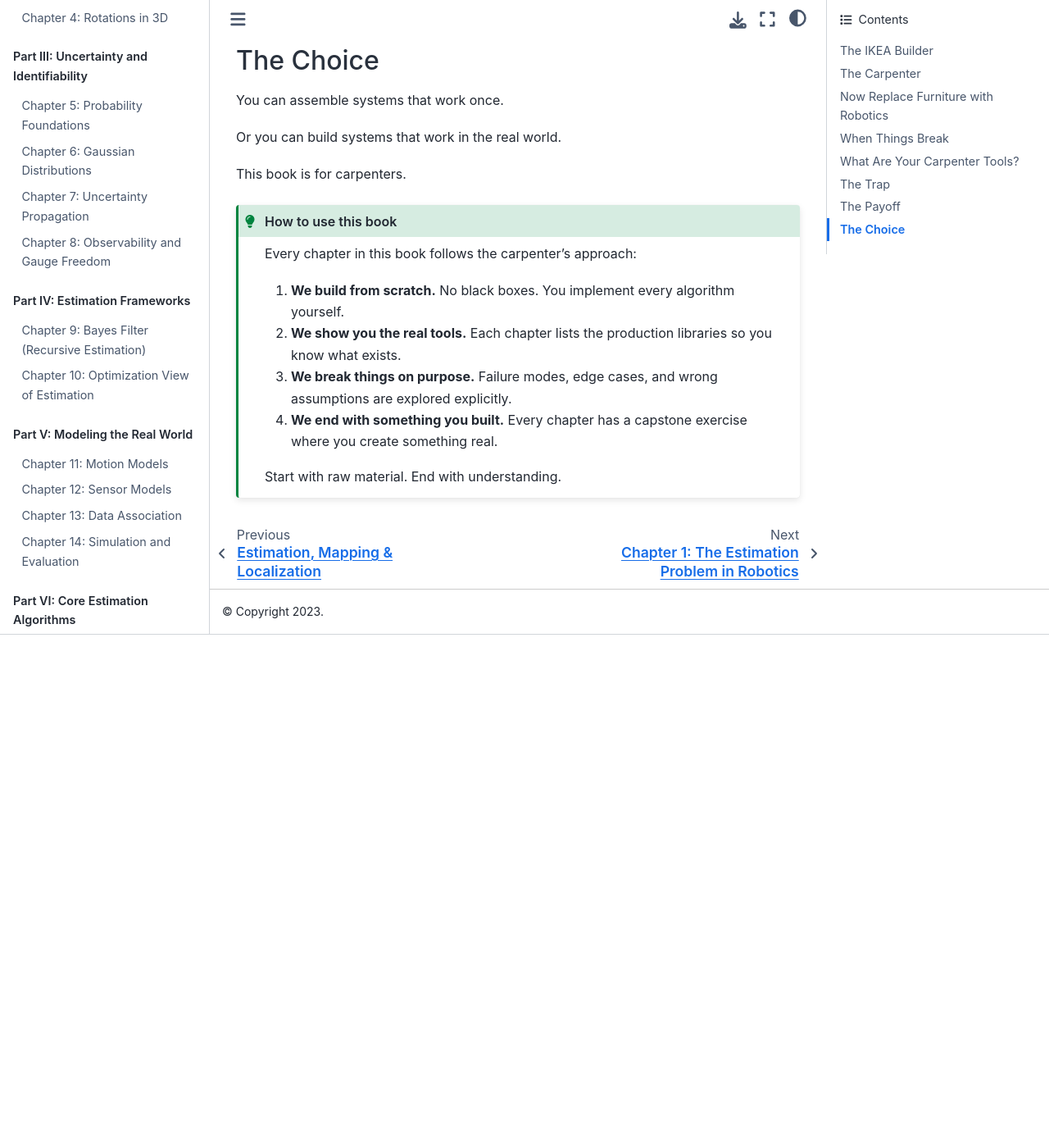
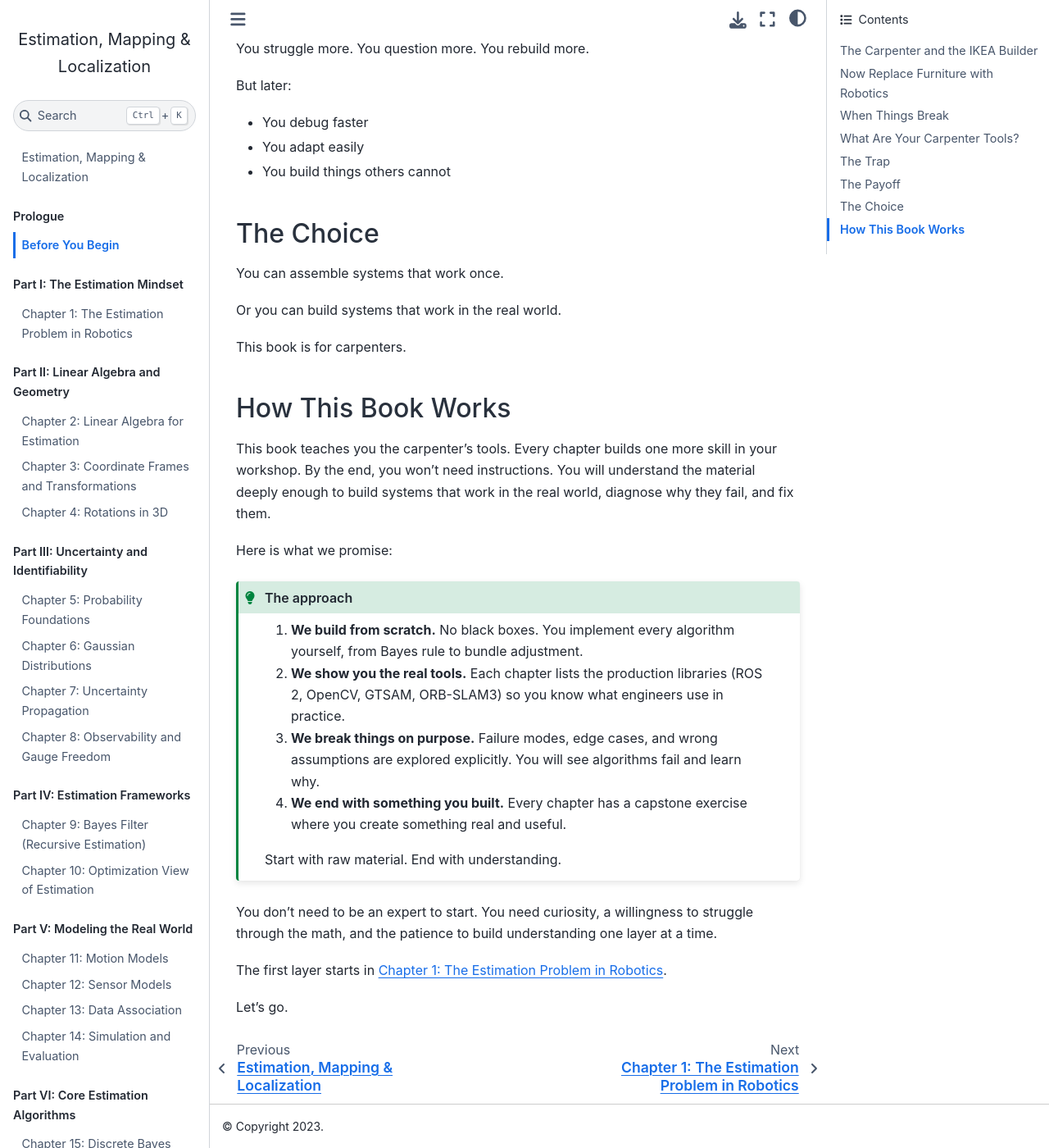
Before and after one commit to praveenramanujam/roboticsslambook, a Jupyter Book: the page built from book/chapters/ch00_the_carpenter.md, in a window 1280 px wide and 1400 px high, scrolled down 3416 px. Shown: the whole window at 82% size. Built offline with Jupyter Book 1.0.4 settings and Sphinx 7.4.7 and the Sphinx Book theme 1.1.4, drawn with Linux system fonts in a browser that asks for light colours; before the commit the page ends 4190 px from its top, so only the background shows below that; some of the changed text lies outside the part shown.

Commit message:
Rewrite prologue with warm intro and smooth narrative flow

````diff
--- a/book/chapters/ch00_the_carpenter.md
+++ b/book/chapters/ch00_the_carpenter.md
@@ -1,8 +1,18 @@
-# The Carpenter and the IKEA Builder
+# Before You Begin
+
+Welcome.
+
+If you are here, you probably care about robots. Maybe you want to build a drone that navigates a warehouse. Maybe you want a mobile robot that maps a building. Maybe you are simply curious about how a self driving car knows where it is.
+
+Whatever brought you here, we are glad you showed up.
+
+Before we write a single equation or a single line of code, we want to share a story. It is about two ways of building things, and it will shape how you read every chapter in this book.
+
+## The Carpenter and the IKEA Builder
 
 You can build furniture in two ways.
 
-## The IKEA Builder
+### The IKEA Builder
 
 You get a box.
 
@@ -24,7 +34,7 @@
 
 You built it. But you didn't **understand** it.
 
-## The Carpenter
+### The Carpenter
 
 A carpenter starts with:
 - Raw wood
@@ -127,15 +135,25 @@
 
 This book is for carpenters.
 
-```{admonition} How to use this book
+## How This Book Works
+
+This book teaches you the carpenter's tools. Every chapter builds one more skill in your workshop. By the end, you won't need instructions. You will understand the material deeply enough to build systems that work in the real world, diagnose why they fail, and fix them.
+
+Here is what we promise:
+
+```{admonition} The approach
 :class: tip
 
-Every chapter in this book follows the carpenter's approach:
-
-1. **We build from scratch.** No black boxes. You implement every algorithm yourself.
-2. **We show you the real tools.** Each chapter lists the production libraries so you know what exists.
-3. **We break things on purpose.** Failure modes, edge cases, and wrong assumptions are explored explicitly.
-4. **We end with something you built.** Every chapter has a capstone exercise where you create something real.
+1. **We build from scratch.** No black boxes. You implement every algorithm yourself, from Bayes rule to bundle adjustment.
+2. **We show you the real tools.** Each chapter lists the production libraries (ROS 2, OpenCV, GTSAM, ORB-SLAM3) so you know what engineers use in practice.
+3. **We break things on purpose.** Failure modes, edge cases, and wrong assumptions are explored explicitly. You will see algorithms fail and learn why.
+4. **We end with something you built.** Every chapter has a capstone exercise where you create something real and useful.
 
 Start with raw material. End with understanding.
 ```
+
+You don't need to be an expert to start. You need curiosity, a willingness to struggle through the math, and the patience to build understanding one layer at a time.
+
+The first layer starts in {doc}`ch01_estimation_problem`.
+
+Let's go.
````
Also changed, not shown: other parts of book/chapters/ch00_the_carpenter.md (+0 -2 lines).
